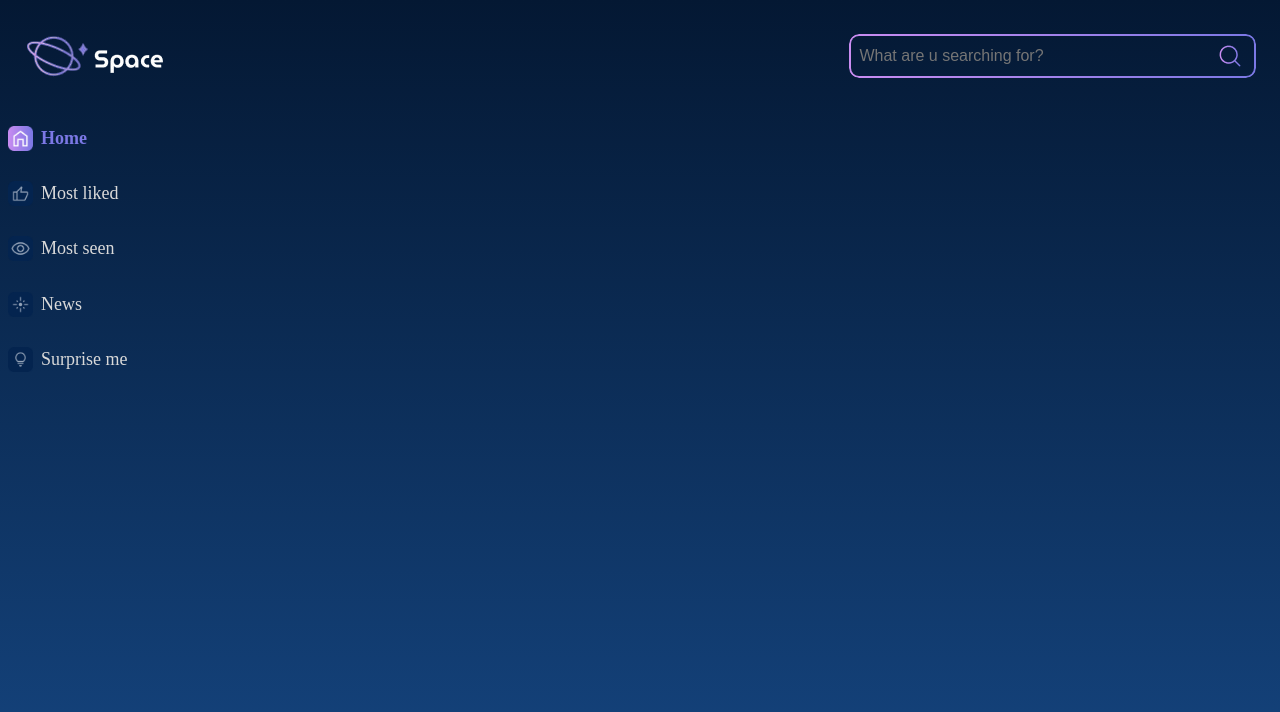
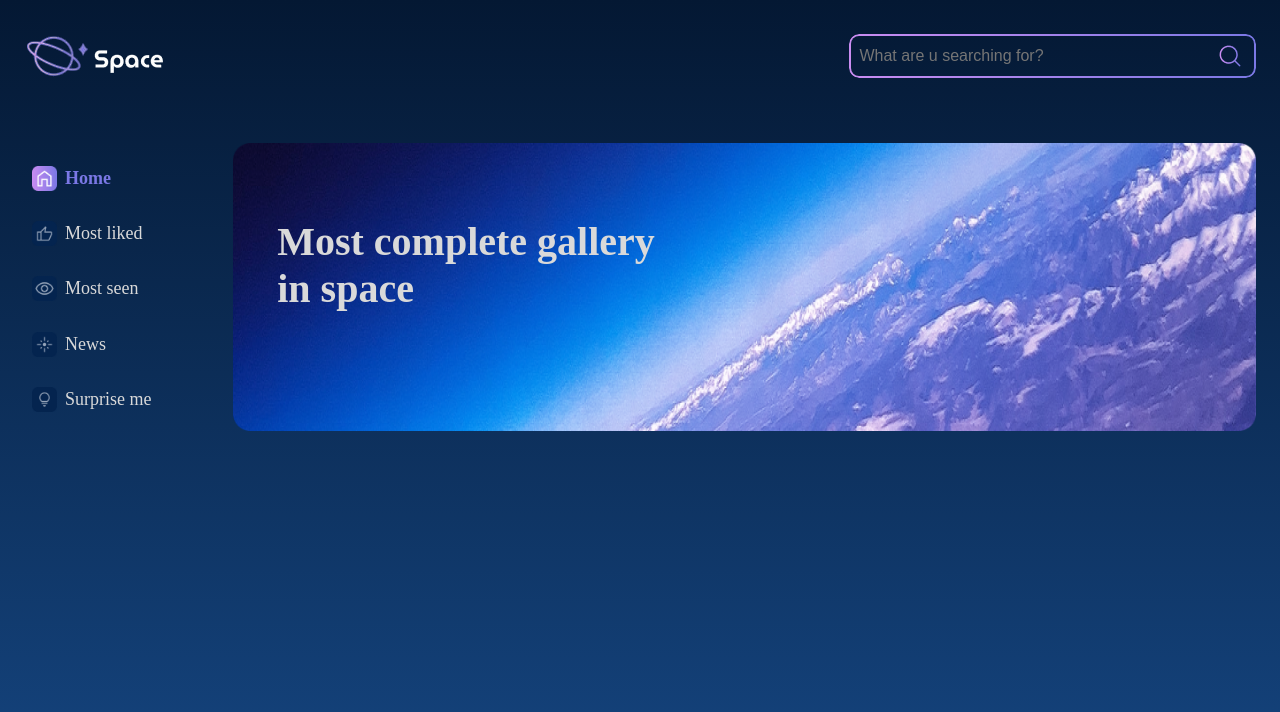
Before and after one commit to LeeYooBin/Space, a React (Create React App) app: page / in a window 1280 px wide. Shown: the top 712 px of the page. Built offline with nearby package versions, Linux system fonts and the light colour scheme.

Commit message:
Adding Main component to the Home page

```diff
--- a/src/pages/Home/index.js
+++ b/src/pages/Home/index.js
@@ -1,12 +1,19 @@
 import React from "react";
+import styled from "styled-components";
 import Header from "../../components/Header";
-import Menu from "../../components/Menu";
+import Main from "../../components/Main";
+
+const Content = styled.div`
+  width: 100%;
+  margin: 0;
+  padding: 0;
+`;
 
 const Home = () => (
-  <>
+  <Content>
     <Header />
-    <Menu />
-  </>
+    <Main />
+  </Content>
 );
 
 export default Home;
```
